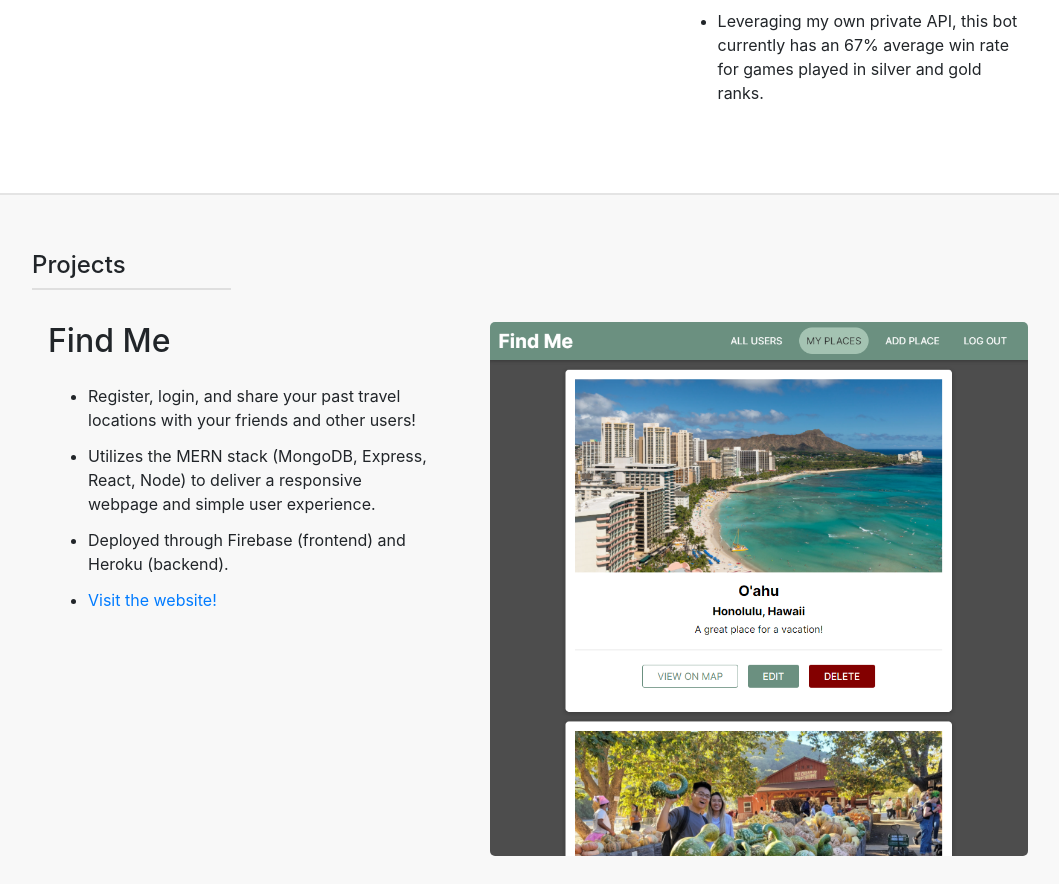
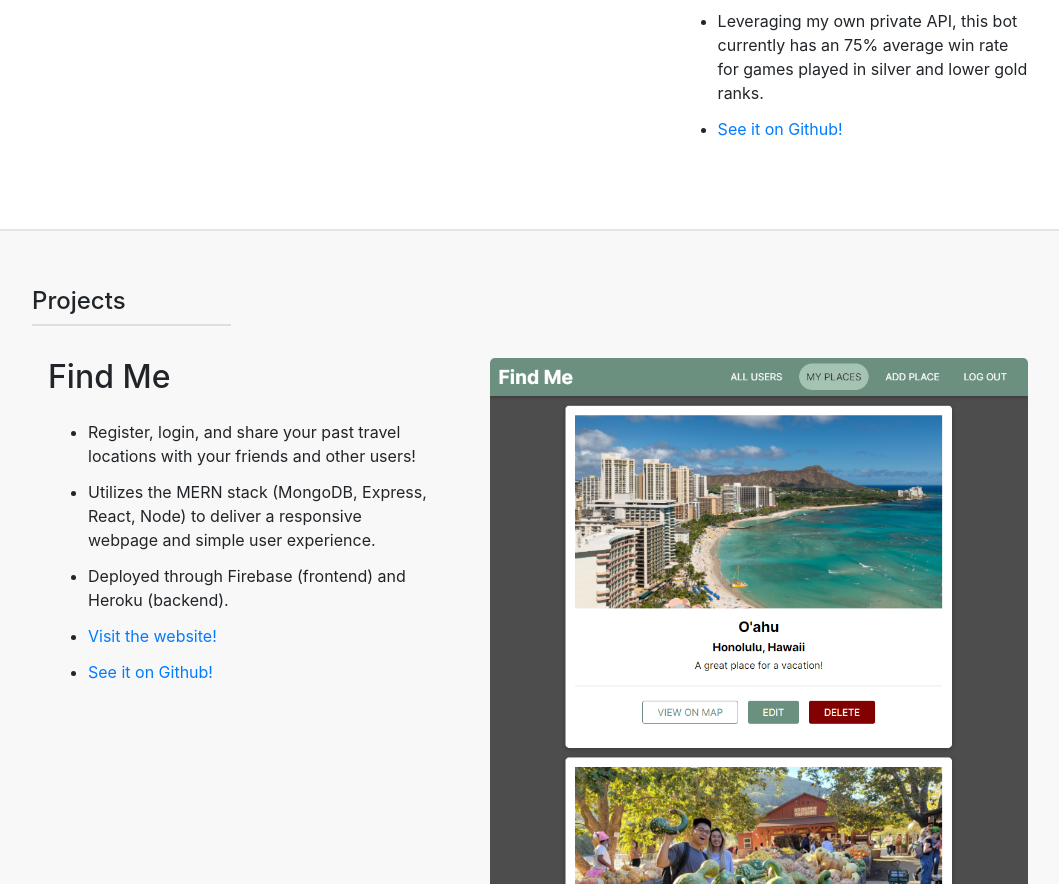
Before and after one commit to tohkev/Portfolio-Home-Page, a plain HTML site: page index.html in a window 1280 px wide. Shown: the part 1399-2283 px from the top of the page, without its empty margins (110-1169 px from the left). Drawn offline with nearby package versions, Linux system fonts and the light colour scheme.

Commit message:
updated project links

```diff
--- a/index.html
+++ b/index.html
@@ -126,8 +126,10 @@
                                     <li>Splinterlands is a P2E (play-to-earn) game that operates on the Hive blockchain. Players can play against other players, trade cards, and earn in-game digital assets!</li>
                                     <li>This bot is based on <a href="https://github.com/alfficcadenti/splinterlands-bot">alfficcadenti's Splinterlands Bot</a> and has been refactored to fit my current needs.
                                     </li>
-                                    <li>Leveraging my own private API, this bot currently has an 67% average win rate for games played in silver and gold ranks.</li>
+                                    <li>Leveraging my own private API, this bot currently has an 75% average win rate for games played in silver and lower gold ranks.</li>
+                                    <li><a href="https://github.com/tohkev/tk-splinterlands-bot">See it on Github!</a></li>
                                 </ul>
+
                             </div>
                         </div>
                     </div>
@@ -148,6 +150,7 @@
                                     <li>Utilizes the MERN stack (MongoDB, Express, React, Node) to deliver a responsive webpage and simple user experience.</li>
                                     <li>Deployed through Firebase (frontend) and Heroku (backend).</li>
                                     <li><a href="https://ktoh-find-me.web.app/">Visit the website!</a></li>
+                                    <li><a href="https://github.com/tohkev/find-me">See it on Github!</a></li>
                                 </ul>
                             </div>
                         </div>
```
